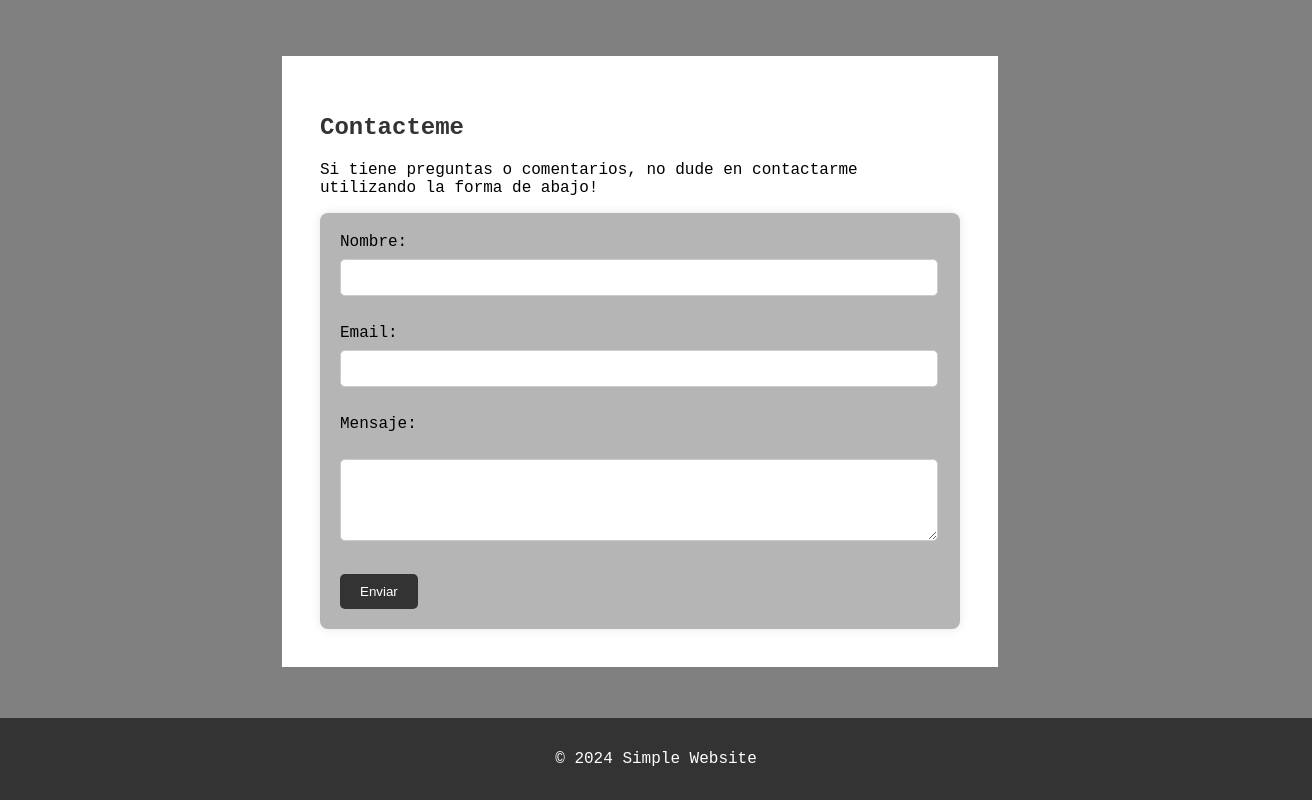
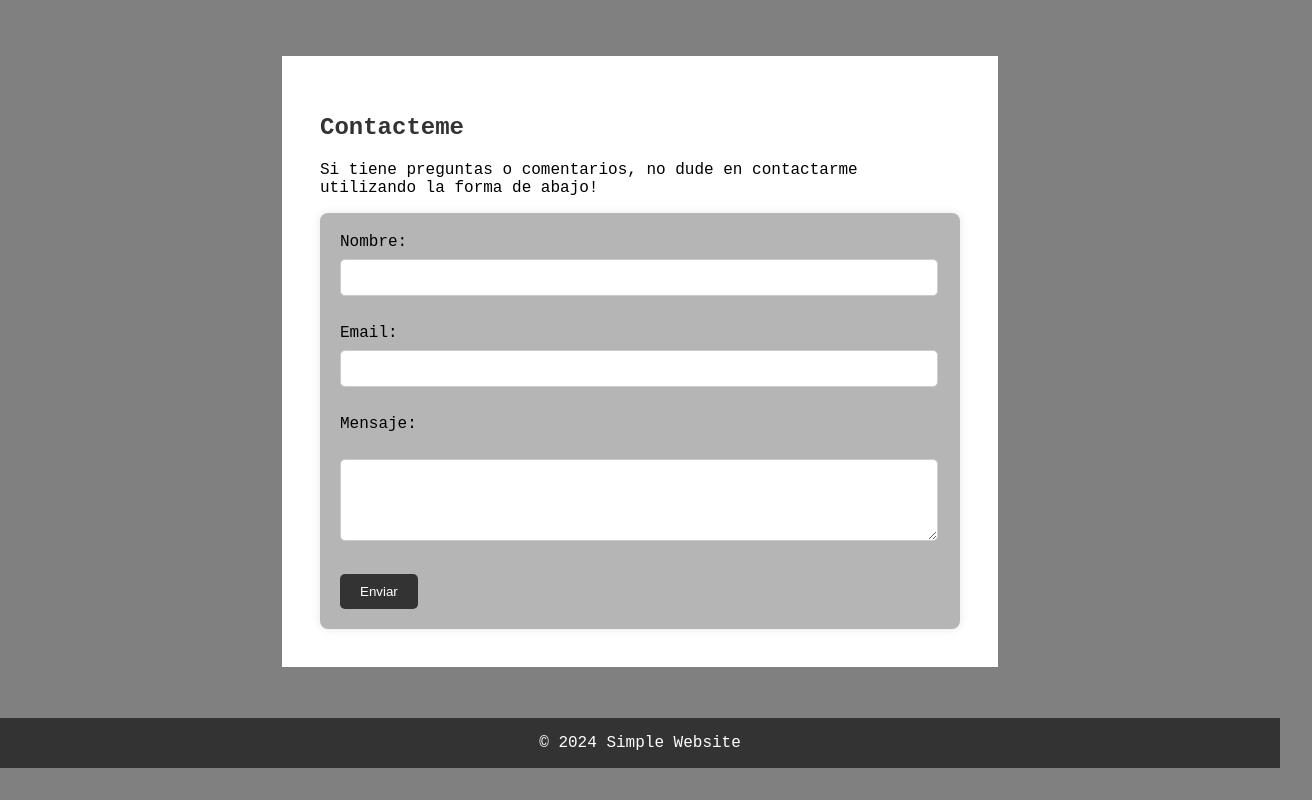
Before and after one commit to karloag/pagisimple, a plain HTML site: page contact.html in a window 1280 px wide. Shown: the part 147-947 px from the top of the page, 1312 px wide, since content can reach past the window. After the commit the page ends 915 px from the top, so only its background shows below. Drawn offline with Linux system fonts and the light colour scheme.

Commit message:
footing padding erase

```diff
--- a/styles.css
+++ b/styles.css
@@ -57,7 +57,6 @@ footer {
     background-color: #333;
     color: rgb(255, 255, 255);
     width: 100%;
-    padding: 1em;
 }
 
 /* Inicio  todo: keep shape on resize, center the text? */
```
Also changed, not shown: index.html (+1 -1 lines).
